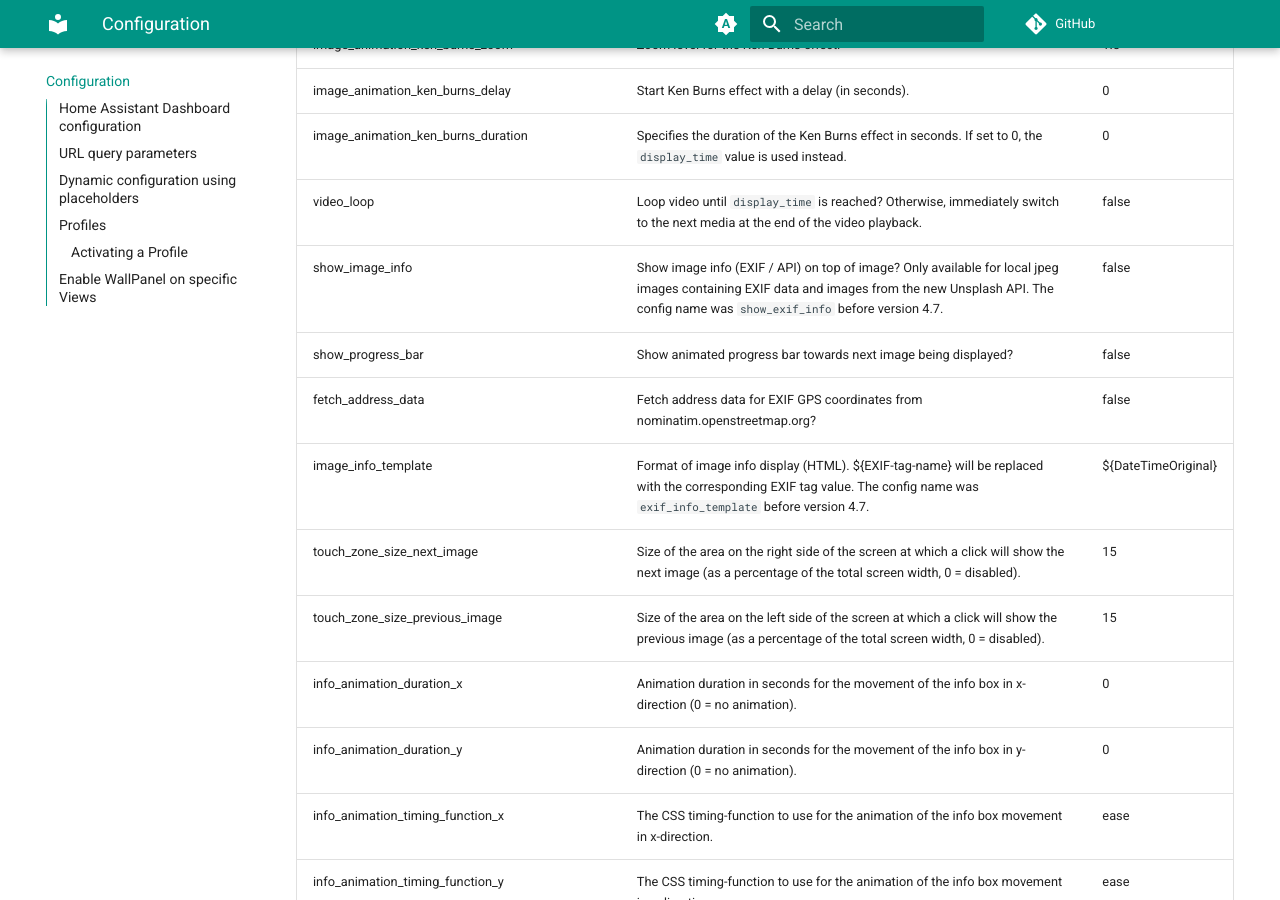
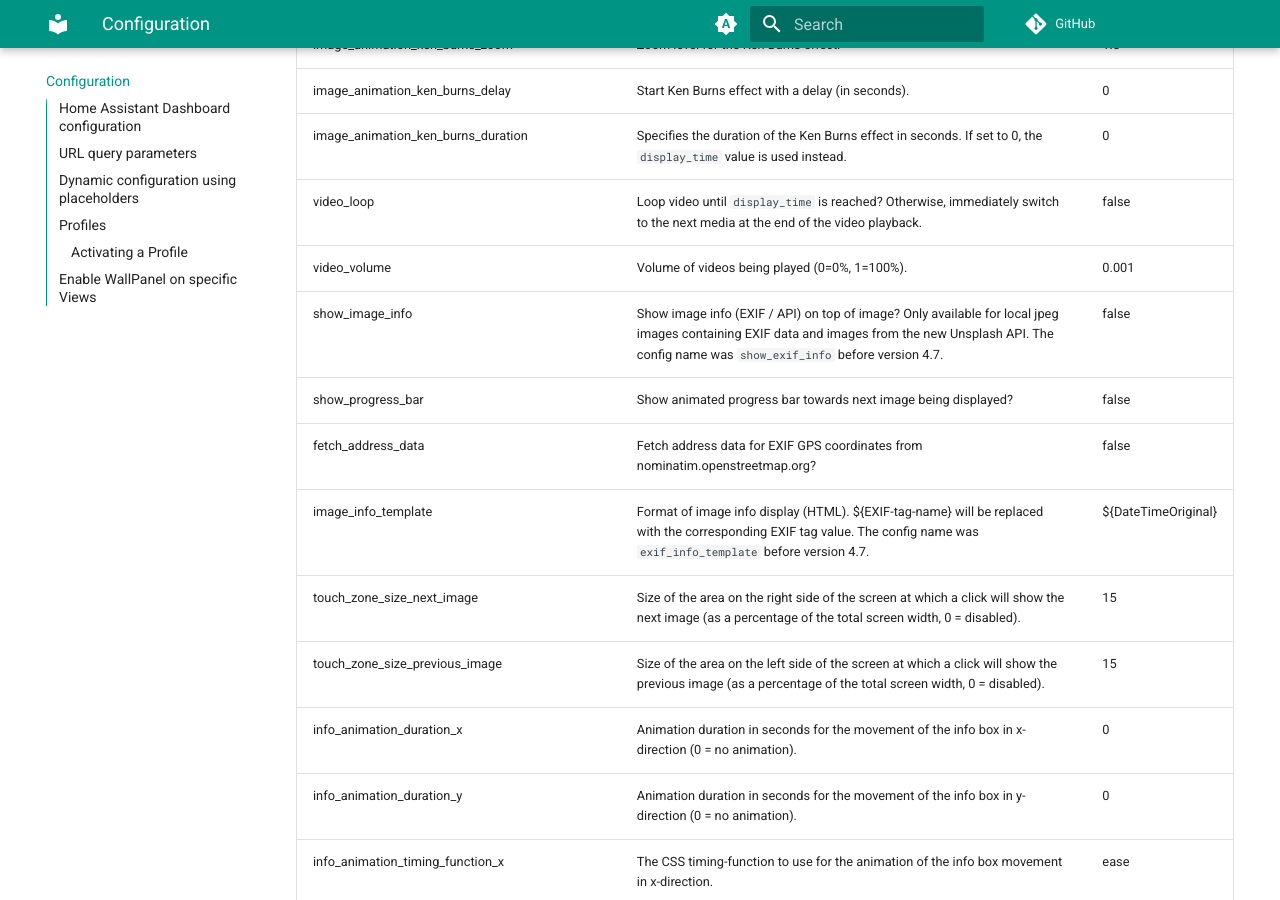
Before and after one commit to j-a-n/lovelace-wallpanel, an MkDocs documentation site: the page built from docs/configuration.md, in a window 1280 px wide and 900 px high, scrolled down 3423 px. Built offline with MkDocs 1.6.1 and Material for MkDocs 9.7.7, drawn with Linux system fonts in a browser that asks for light colours; comment, search, counter and statistics services are not loaded.

Commit message:
Add video_volume

```diff
--- a/docs/configuration.md
+++ b/docs/configuration.md
@@ -61,6 +61,7 @@ You can set the following configuration parameters for every individual Home Ass
 | image_animation_ken_burns_delay  | Start Ken Burns effect with a delay (in seconds).                                                      | 0          |
 | image_animation_ken_burns_duration | Specifies the duration of the Ken Burns effect in seconds. If set to 0, the `display_time` value is used instead. | 0          |
 | video_loop                       | Loop video until `display_time` is reached? Otherwise, immediately switch to the next media at the end of the video playback.  | false     |
+| video_volume                     | Volume of videos being played (0=0%, 1=100%).                                                          | 0.001      |
 | show_image_info                  | Show image info (EXIF / API) on top of image? Only available for local jpeg images containing EXIF data and images from the new Unsplash API. The config name was `show_exif_info` before version 4.7. | false      |
 | show_progress_bar                | Show animated progress bar towards next image being displayed?                                         | false      |
 | fetch_address_data               | Fetch address data for EXIF GPS coordinates from nominatim.openstreetmap.org?                          | false      |
```
